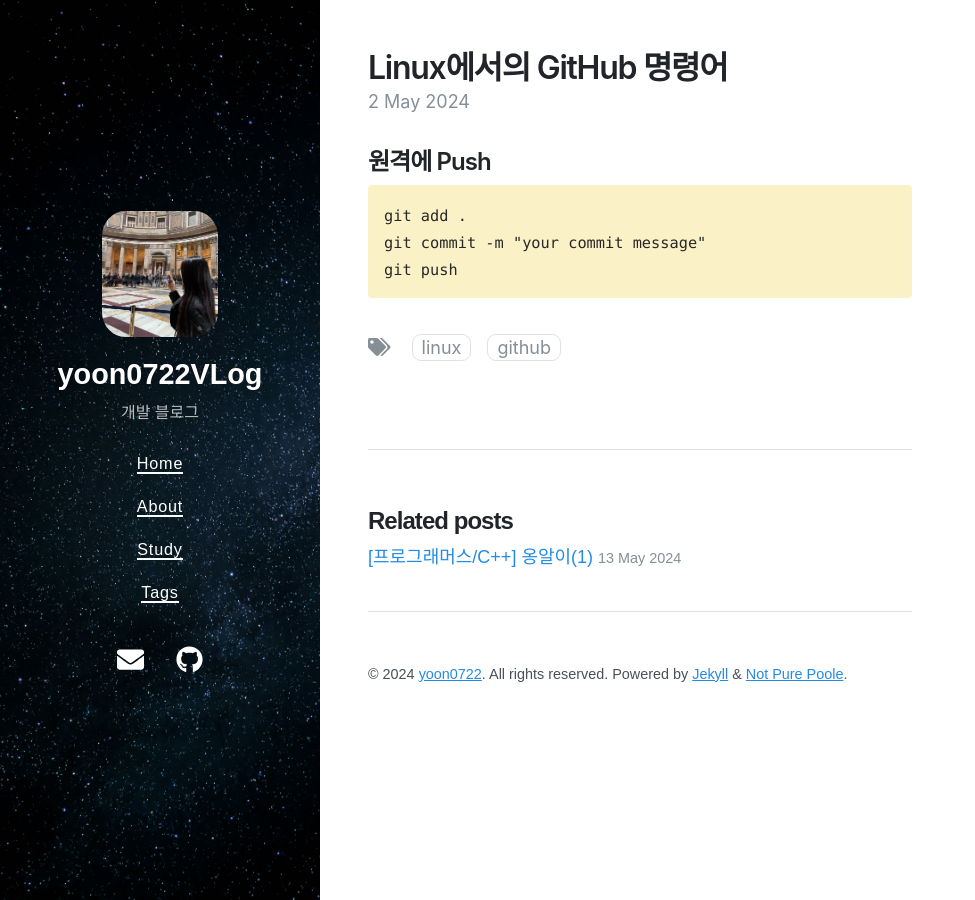
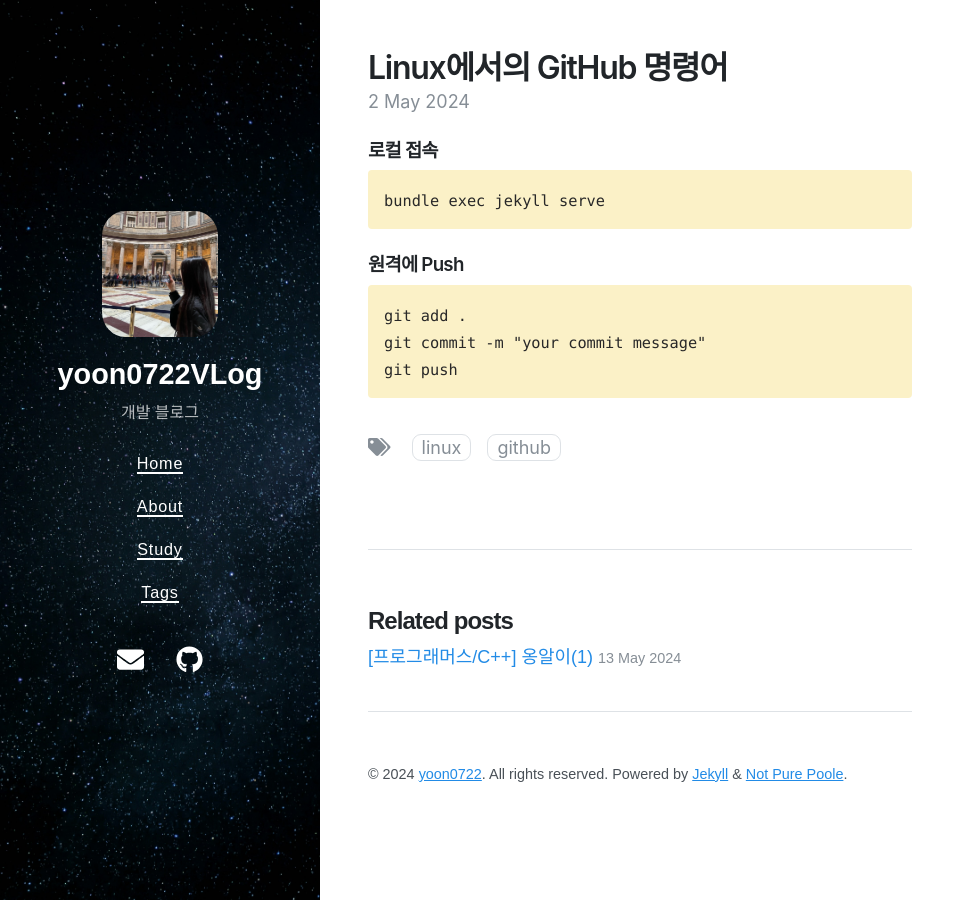
Before and after one commit to yoon0722/yoon0722.github.io, a Jekyll site: the page built from _posts/2024-05-03-GitHub_in_Linux.markdown, in a window 1280 px wide. Shown: the whole page, without its empty margins (0-975 px from the left). Built offline with Jekyll 4.4.1, drawn with Linux system fonts in a browser that asks for light colours; nearby versions of some CDN libraries.

Commit message:
commit message

```diff
--- a/_posts/2024-05-03-GitHub_in_Linux.markdown
+++ b/_posts/2024-05-03-GitHub_in_Linux.markdown
@@ -6,7 +6,12 @@
 categories: ["GitHub"]
 tags: ["Linux", "GitHub"]
 ---
-## 원격에 Push
+### 로컬 접속
+{% highlight text %}
+bundle exec jekyll serve
+{% endhighlight %}
+
+### 원격에 Push
 {% highlight text %}
 git add .
 git commit -m "your commit message"
--- a/index.html
+++ b/index.html
@@ -1,3 +1,3 @@
 ---
-layout: home
+layout: archive-dates
 ---
--- a/index.markdown
+++ b/index.markdown
@@ -2,5 +2,5 @@
 # Feel free to add content and custom Front Matter to this file.
 # To modify the layout, see https://jekyllrb.com/docs/themes/#overriding-theme-defaults
 
-layout: home
+layout: archive-dates
 ---
```
